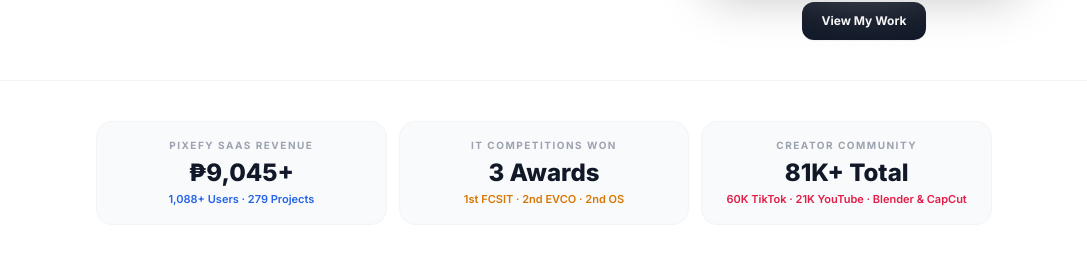
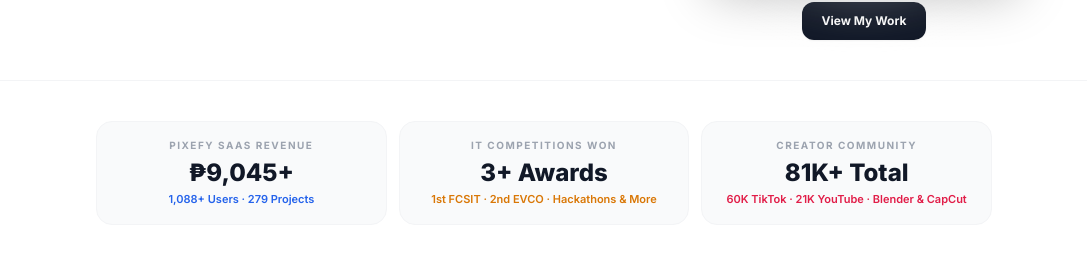
Before and after one commit to de4d10ck-23/portfolio, a React (Vite) app: page / in a window 1280 px wide. Shown: the part 820-1076 px from the top of the page, without its empty margins (96-1183 px from the left). Built offline with nearby package versions, Linux system fonts and the light colour scheme.

Commit message:
feat: update IT Competitions Won stat card to 3+ Awards (1st FCSIT · 2nd EVCO · Hackathons & More)

```diff
--- a/src/components/Hero.tsx
+++ b/src/components/Hero.tsx
@@ -551,9 +551,9 @@ export const Hero: React.FC = () => {
               <p className="text-[10px] font-bold uppercase tracking-[0.15em] text-gray-400">
                 IT Competitions Won
               </p>
-              <p className="text-2xl font-extrabold text-gray-900 mt-1">3 Awards</p>
+              <p className="text-2xl font-extrabold text-gray-900 mt-1">3+ Awards</p>
               <p className="text-[11px] text-amber-600 font-semibold mt-0.5">
-                1st FCSIT · 2nd EVCO · 2nd OS
+                1st FCSIT · 2nd EVCO · Hackathons &amp; More
               </p>
             </div>
             <div className="bg-gray-50 border border-gray-100 rounded-2xl p-4 text-center hover:border-blue-100 hover:bg-white hover:shadow-sm transition-all">
```
